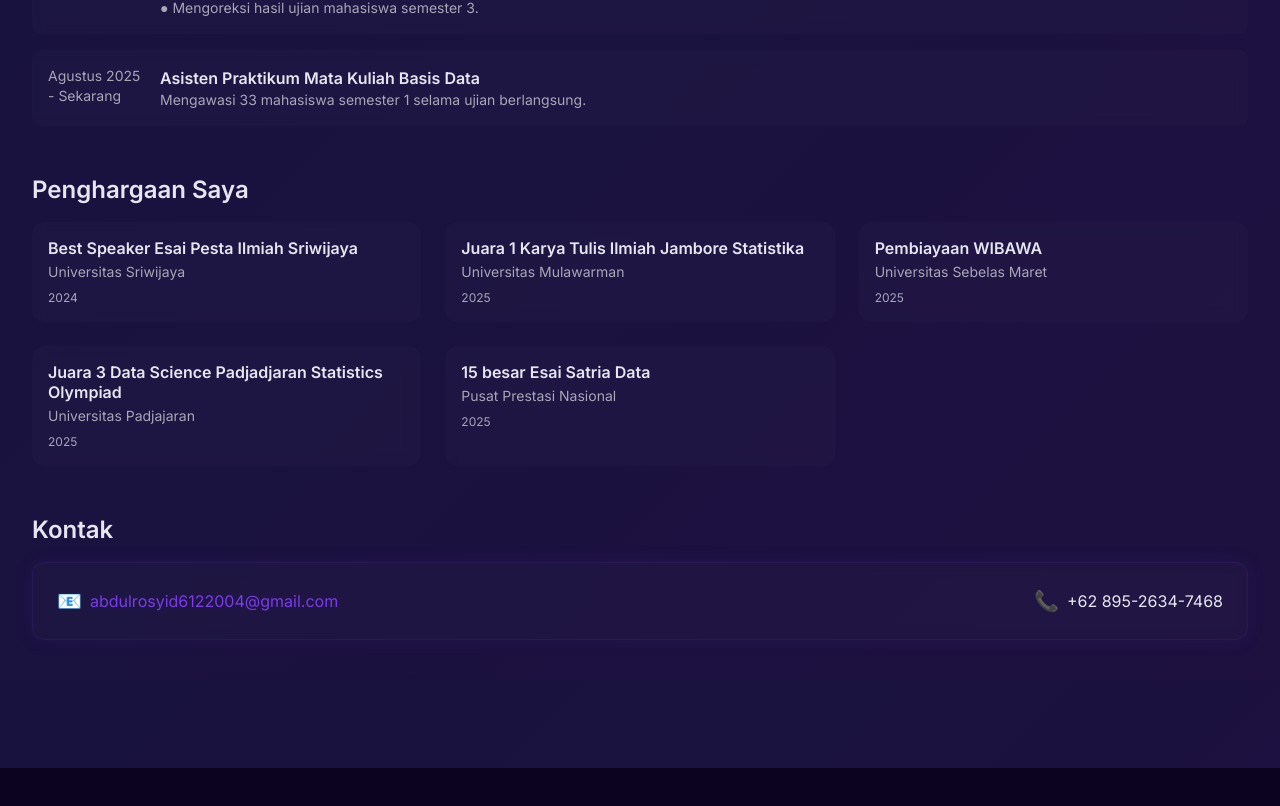
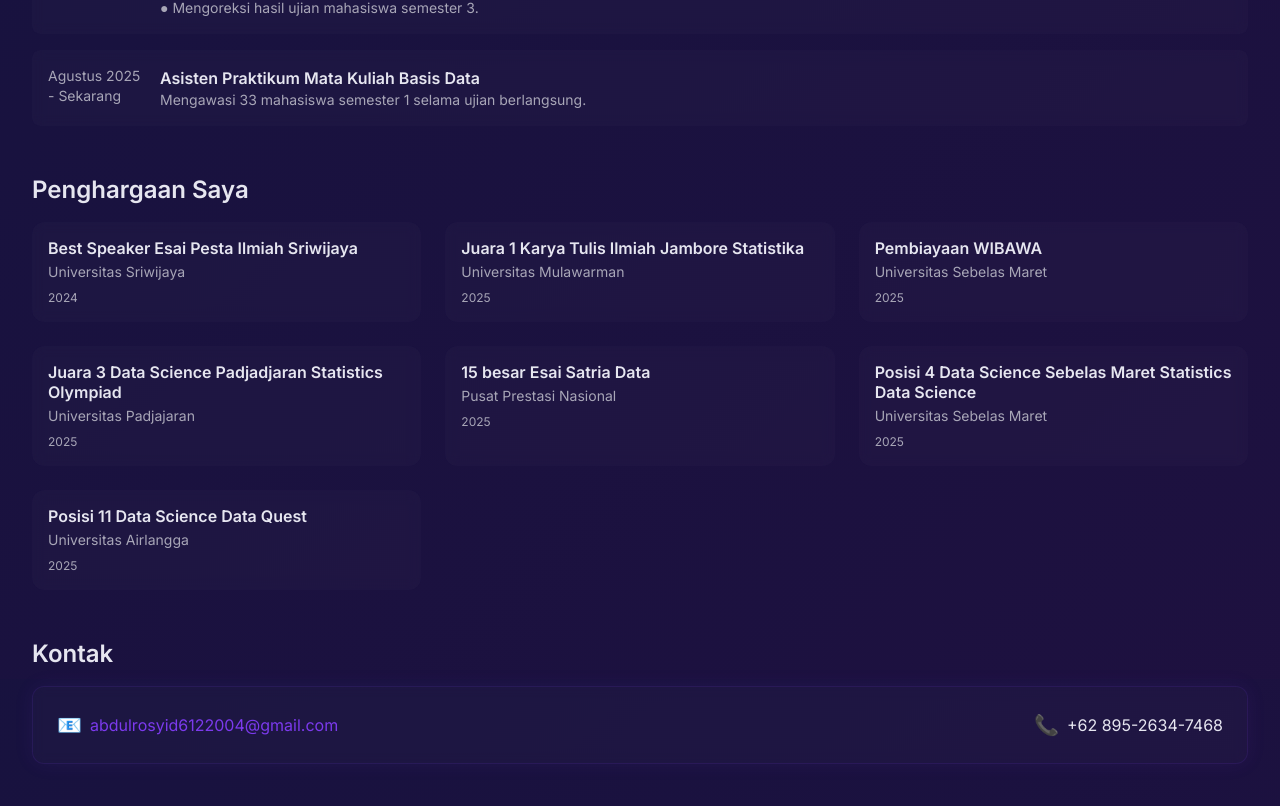
Before and after one commit to abdulrosyid001/Portofolio, a React (Vite) app: page / in a window 1280 px wide. Shown: the part 1721-2527 px from the top of the page. Before the commit the page ends 2489 px from the top, so only its background shows below. Built offline with nearby package versions, Linux system fonts and the light colour scheme.

Commit message:
Edit penghargaan

```diff
--- a/src/components/ProjectsGrid.jsx
+++ b/src/components/ProjectsGrid.jsx
@@ -72,7 +72,7 @@ export default function ProjectsGrid({ projects = [] }) {
 
       {/* Quick View Modal */}
       {selected && (
-        <div className="fixed inset-0 bg-black/60 flex items-center justify-center p-4 z-50">
+        <div className="fixed inset-0 bg-black/80 flex items-center justify-center p-4 z-50">
           <div className="glass p-6 rounded-xl max-w-md w-full">
             <img
               src={selected.img}
@@ -83,12 +83,10 @@ export default function ProjectsGrid({ projects = [] }) {
             <h3 className="text-xl font-semibold">{selected.title}</h3>
             <div className="text-sm text-primary mb-2">{selected.type}</div>
 
-            {/* Desc justify */}
             <p className="text-subText mt-2 text-justify leading-relaxed">
               {selected.desc}
             </p>
 
-            {/* Link tampil di modal */}
             {selected.link && (
               <a
                 href={selected.link}
--- a/src/components/Reward.jsx
+++ b/src/components/Reward.jsx
@@ -26,6 +26,16 @@ const awards = [
     title: '15 besar Esai Satria Data',
     organizer: 'Pusat Prestasi Nasional',
     year: '2025'
+  },
+  {
+    title: 'Posisi 4 Data Science Sebelas Maret Statistics Data Science',
+    organizer: 'Universitas Sebelas Maret',
+    year: '2025'
+  },
+  {
+    title: 'Posisi 11 Data Science Data Quest',
+    organizer: 'Universitas Airlangga',
+    year: '2025'
   }
 ]
 
```
